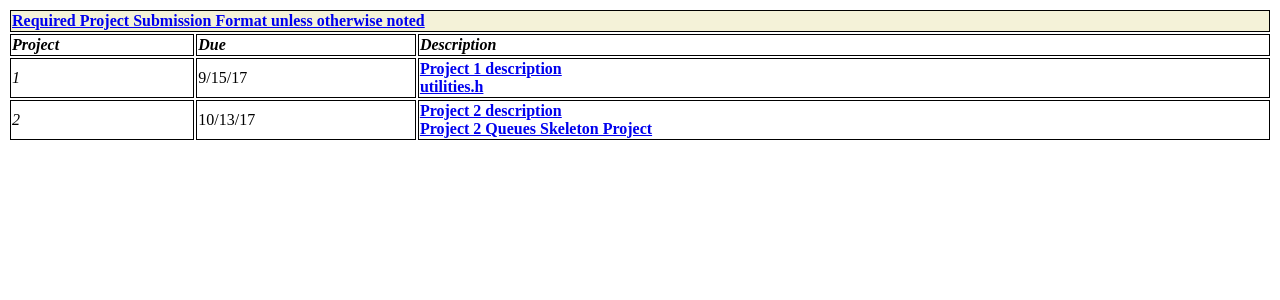
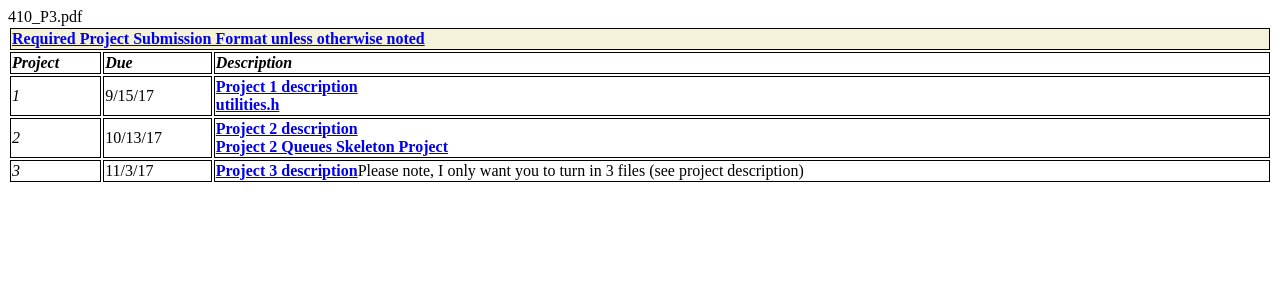
Before and after one commit to yeckoh/CPSC410, a Jekyll site: the page navbar/Projects.html, which Jekyll copies as it is, in a window 1280 px wide. Shown: the top 300 px of the page. Built offline with Jekyll 4.4.1, drawn with Linux system fonts in a browser that asks for light colours.

Commit message:
project and lecture updates

```diff
--- a/navbar/Projects.html
+++ b/navbar/Projects.html
@@ -42,5 +42,16 @@
       <strong><a href="https://github.com/CNUClasses/Proj2_410_queues_SKELETON.git"> Project 2 Queues Skeleton Project</a></strong>
               </td>
             </tr>
+
+            <tr>
+               <td class="style_white "><em>3</em></td>
+               <td class="style_white ">11/3/17</td>
+               <td class="style_white ">
+                  <strong><a href="https://github.com/CNUClasses/CPSC410/blob/master/content/projects/proj3/410_P3.pdf"> Project 3 description</a></strong>Please note, I only want you to turn in 3 files (see project description) <br>
+                    </td>
+            </tr>
+
+410_P3.pdf
+
            </table>
     </section>
```
Also changed, not shown: navbar/Lectures.html (+11 -0 lines), 1 other file.
